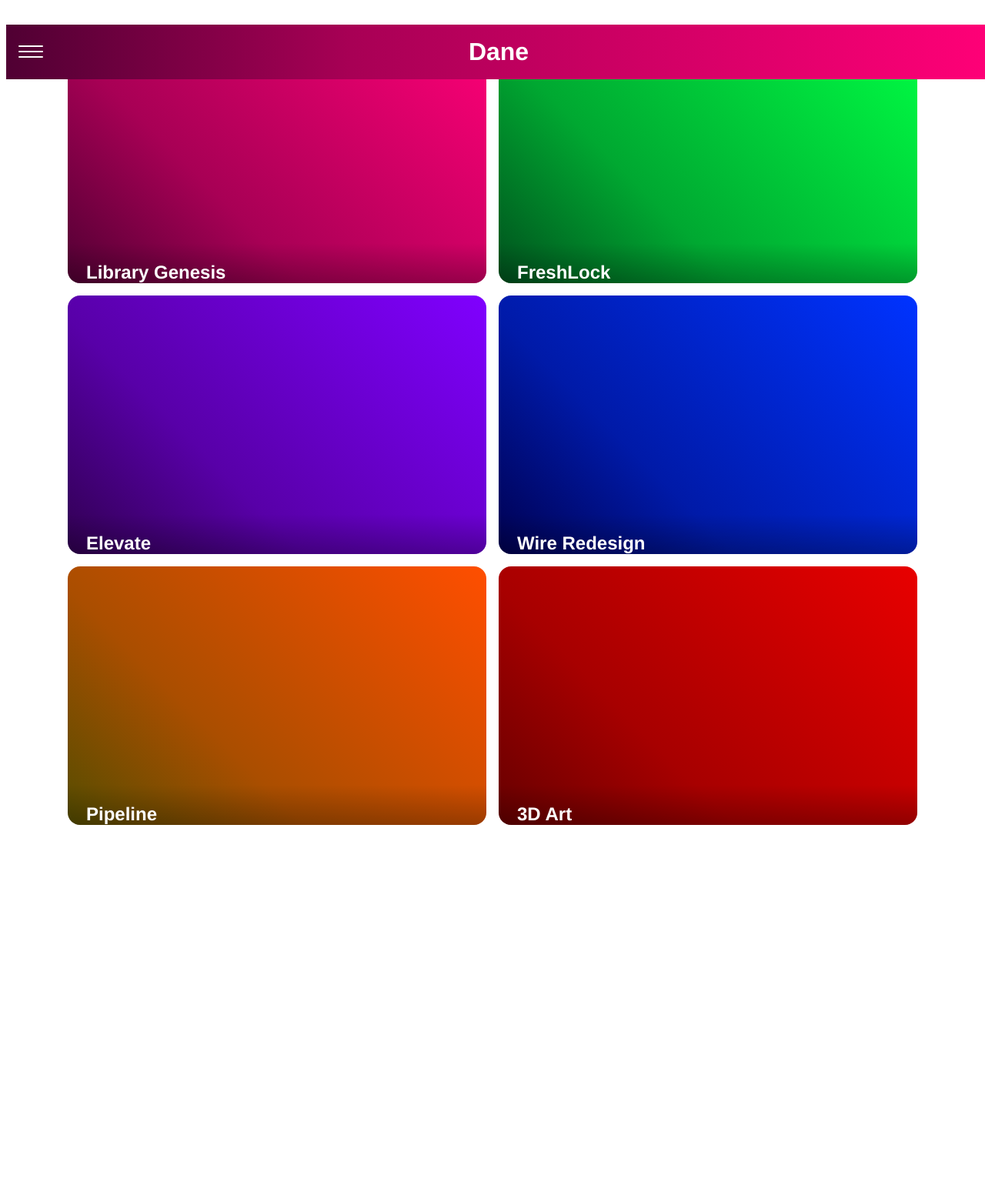
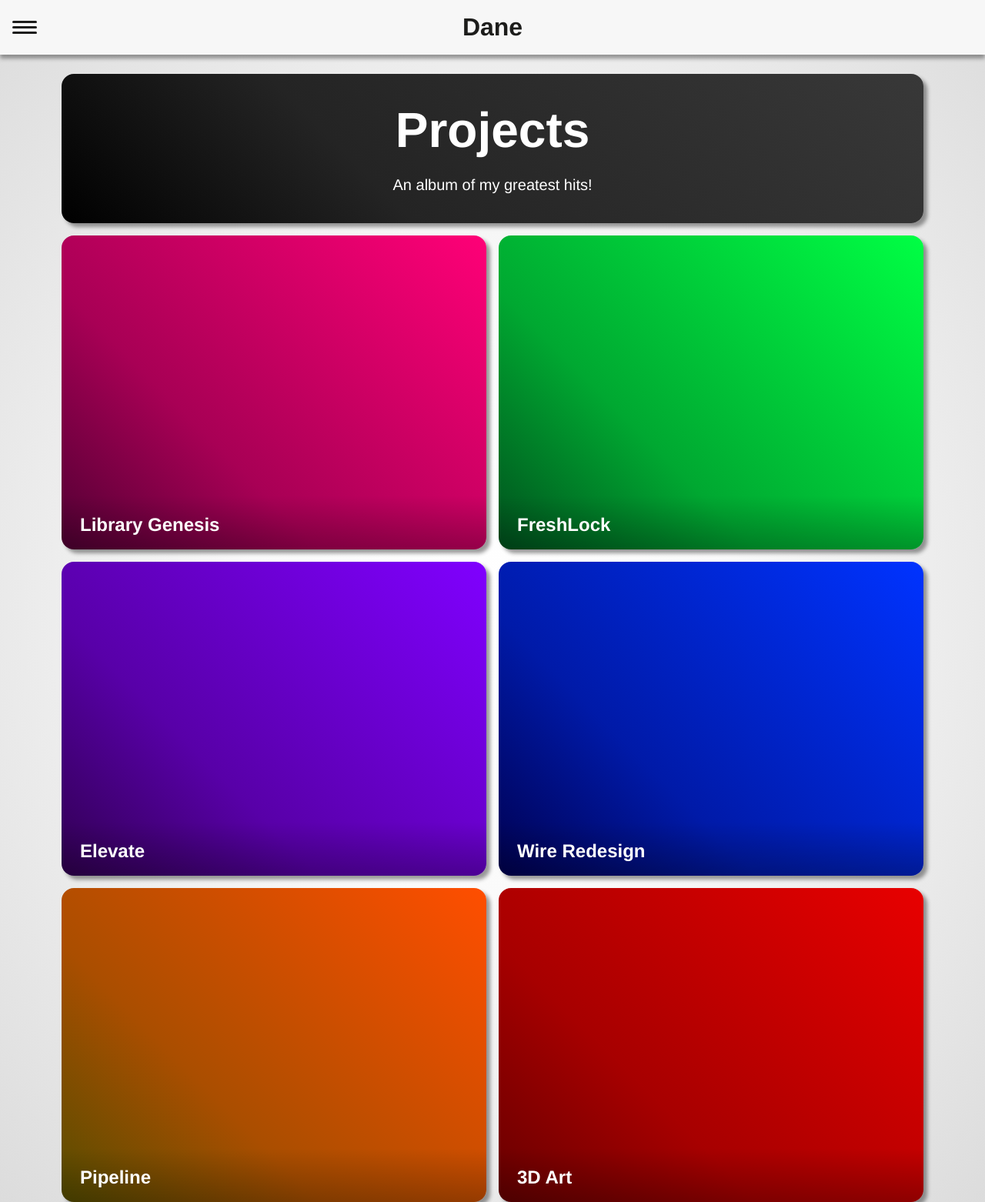
Before and after one commit to danelegassick/idm221-dfl34, a PHP site: page /projects.html in a window 1280 px wide. Shown: the whole page at 77% size. Before the commit the page ends 1072 px from the top, so only its background shows below. Run offline with PHP 8.4, Linux system fonts and the light colour scheme.

Commit message:
Fixed Card Formatting
card formatting adjusted, header adjusted, testing page organization

```diff
--- a/css/master.css
+++ b/css/master.css
@@ -4,9 +4,10 @@
 #28E425 (GREEN),
 #6622CC (PURPLE),
 #D6D6D6 (LIGHT GREY) */
-html {
+html, body {
     margin: 0;
     padding: 0;
+    background: radial-gradient( rgb(255, 255, 255) 0%, rgb(250, 250, 250) 35%, rgb(220, 220, 220) 100%);;
 }
 
 h1 {
@@ -21,9 +22,8 @@ h2 {
 }
 
 h3 {
-    margin-top: 0;
+    margin: 0;
 }
-
 
 body {
     font-family: Helvetica, Arial, sans-serif;
@@ -35,17 +35,17 @@ body {
 /* navigation styles*/
 
 header {
-    background: rgb(80,0,51);
-    background: linear-gradient(90deg, rgba(80,0,51,1) 0%, rgba(168,0,85,1) 35%, rgba(255,0,119,1) 100%);
+    background: rgb(247, 247, 247);
     text-align: center;
     width: 100%;
     position: fixed;
     z-index: 999;
-    color: white;
+    color: #1D1D1B;
+    box-shadow: 0px 5px 5px #2b2b2b74;
 }
 
 header h1{
-    color: white;
+    color: #1D1D1B;
 }
 
 nav {
@@ -53,8 +53,7 @@ nav {
     text-align: left;
     top: 100%;
     left: 0;
-    background: rgb(80,0,51);
-    background: linear-gradient(90deg, rgba(80,0,51,1) 0%, rgba(168,0,85,1) 35%, rgba(255,0,119,1) 100%);
+    background: rgb(247, 247, 247);
     width: 100%;
     transform: scale(1,0);
     transform-origin: top;
@@ -73,7 +72,7 @@ nav li {
 }
 
 nav a {
-    color: white;
+    color: #1D1D1B;
     text-decoration: none;
     font-size: 1.2rem;
     text-transform: uppercase;
@@ -81,7 +80,8 @@ nav a {
 }
 
 nav a:hover {
-    color: black;
+    font-weight:bold;
+    transition: font-weight 220ms ease-in-out;
 }
 
 .nav-toggle {
@@ -111,10 +111,10 @@ nav a:hover {
 .nav-toggle-label span::before,
 .nav-toggle-label span::after {
     display: block;
-    background: white;
-    height: 2px;
+    background: #1D1D1B;
+    height: 3px;
     width: 2rem;
-    border-radius: 2px;
+    border-radius: 4px;
     position: relative;
 }
 
@@ -132,109 +132,98 @@ nav a:hover {
     top: 7px;
 }
 
+/* END OF NAVIGATION*/
 
+/*GRID PROJECTS*/
+
+.projects {
+    grid-area: projects;
+    background: rgb(0,0,0);
+    background: linear-gradient(45deg, rgba(0,0,0,1) 0%, rgba(36,36,36,1) 35%, rgba(56,56,56,1) 100%);
+    border-radius: 1rem;
+    box-shadow: 5px 5px 5px#2b2b2b79;
+    padding: 1rem;
+    text-align: center;
+}
+
+.projects h1 {
+    font-size: 4rem;
+    color: white;
+}
+
+.projects p{
+    font-size: 1.25rem;
+    font-weight: normal;
+    color: white;
+}
 
 
 .block1 {
     background: none;
     grid-area: content1;
+    width: 100%;
 }
 
 .block2 {
     background: none;
     grid-area: content2;
+    width: 100%;
 }
 
 .block3 {
     background: none;
     grid-area: content3;
+    width: 100%;
 }
 
 .block4 {
     background: none;
     grid-area: content4;
+    width: 100%;
 }
 
 .block5 {
     background: none;
     grid-area: content5;
+    width: 100%;
 }
 
 .block6 {
     background: none;
     grid-area: content6;
+    width: 100%;
 }
-
-/*@keyframes in {
-    from {border: 0px solid #28E425;}
-    to {border: 20px solid #28E425;}
-  }
-
-  @keyframes out {
-    from {border: 20px solid #28E425;}
-    to {border: 0px solid #28E425;}
-  }*/
 
 .grid div {
     border: 0px solid white;
 }
 
-
-
 .grid {
     display: grid;
-    grid-template-columns: 1fr*6;
+    grid-template-columns: 1fr 1fr 1fr 1fr 1fr 1fr;
     grid-template-areas:
+    "projects projects projects projects projects projects"
     "content1 content2 content3 content4 content5 content6";
     gap: 1rem;
-    margin: 2rem 5rem;
+    margin: 0rem 5rem;
+    padding-top: 6rem;
 }
 
-
-.container {
-    text-align: center;
-}
-
-.container li {
-    display: inline;
-    margin: auto 10px auto 10px;
-}
-
-.container h1 {
-    margin-left: 30px;
-    margin-right: auto;
-
-}
-
-.headerProjects {
-    margin-left: auto;
-    margin-right: auto;
-}
-
-figure {
-    align-content: center;
-    text-align: center;
-}
-
-figcaption {
-    text-align: left;
-}
-
-.projectIcon {
-    width: auto;
-    height: 150px;
-}
 
 @media only screen and (max-width:1600px){
 
     .grid {
         grid-template-columns: 1fr 1fr;
         grid-template-areas:
+        "projects projects"
         "content1 content2"
         "content3 content4"
         "content5 content6";
     }
 
+    .grid div {
+        height: auto;
+    }
 
 }
 
@@ -243,6 +232,7 @@ figcaption {
     .grid {
         grid-template-columns: 1fr;
         grid-template-areas:
+        "projects"
         "content1"
         "content2"
         "content3"
@@ -251,8 +241,15 @@ figcaption {
         "content6";
     }
 
+    .grid div {
+        height: auto;
+    }
 
 }
+
+/*END OF PROJECT GRID*/
+
+
 
 .layout-structure {
     display: grid;
@@ -418,6 +415,7 @@ figcaption {
     border-radius: 1rem;
     overflow: hidden;
     transition: transform 500ms ease;
+    box-shadow: 5px 5px 5px#2b2b2b79;
 }
 
 .card:hover, .card:focus-within{
@@ -466,6 +464,10 @@ figcaption {
 
 .card:hover .card-title::after {
     transform: scaleX(1);
+}
+
+.card-body {
+    height: 8rem;
 }
 /*
 .button1 {
--- a/projects.html
+++ b/projects.html
@@ -7,7 +7,8 @@
     <title>Projects</title>
     <link rel="stylesheet" href="css/master.css">
 </head>
-<body class="lib-gen">
+
+<body>
 
     <header>
 <!--
@@ -64,7 +65,10 @@
 
         <div class="grid">
 
-
+            <div class="projects">
+                <h1>Projects</h1>
+                <p>An album of my greatest hits!</p>
+            </div>
 
                 <div class="block1">
 
@@ -72,7 +76,7 @@
                         <div class="card-content">
                         <h2 class="card-title">Library Genesis</h2>
 
-                        <p class="card-body">Lorem ipsum dolor sit amet consectetur adipisicing elit. Soluta mollitia nobis nulla eos incidunt itaque.</p>
+                        <p class="card-body">Library Genesis is a file sharing site that was in desperate need of a redesign. So I did it!</p>
 
                         <a href="./project docs/libgen.html" class="button1">View Project</a>
                         </div>
@@ -87,7 +91,7 @@
                         <div class="card-content">
                         <h2 class="card-title">FreshLock</h2>
 
-                        <p class="card-body">Lorem ipsum dolor sit amet consectetur adipisicing elit. Soluta mollitia nobis nulla eos incidunt itaque.</p>
+                        <p class="card-body">FreshLock is a design-thinking project working to solve problems of food waste in the home.</p>
 
                         <a href="./project docs/freshlock.html" class="button2">View Project</a>
                         </div>
@@ -101,7 +105,7 @@
                         <div class="card-content">
                         <h2 class="card-title">Elevate</h2>
 
-                        <p class="card-body">Lorem ipsum dolor sit amet consectetur adipisicing elit. Soluta mollitia nobis nulla eos incidunt itaque.</p>
+                        <p class="card-body">Elevate is an app design for a focus and productivity app designed to give back to the community.</p>
 
                         <a href="./project docs/elevate.html" class="button3">View Project</a>
                         </div>
@@ -115,7 +119,7 @@
                         <div class="card-content">
                         <h2 class="card-title">Wire Redesign</h2>
 
-                        <p class="card-body">Lorem ipsum dolor sit amet consectetur adipisicing elit. Soluta mollitia nobis nulla eos incidunt itaque.</p>
+                        <p class="card-body">Wire magazine has great in print graphics, but their site doesn't reflect that. See the redesign!</p>
 
                         <a href="./project docs/wire.html" class="button4">View Project</a>
                         </div>
@@ -129,7 +133,7 @@
                         <div class="card-content">
                         <h2 class="card-title">Pipeline</h2>
 
-                        <p class="card-body">Lorem ipsum dolor sit amet consectetur adipisicing elit. Soluta mollitia nobis nulla eos incidunt itaque.</p>
+                        <p class="card-body">Pipeline is a business pitch for a social network of surfers to share videos and compete at beaches.</p>
 
                         <a href="./project docs/pipeline.html" class="button5">View Project</a>
                         </div>
@@ -143,7 +147,7 @@
                             <div class="card-content">
                             <h2 class="card-title">3D Art</h2>
 
-                            <p class="card-body">Lorem ipsum dolor sit amet consectetur adipisicing elit. Soluta mollitia nobis nulla eos incidunt itaque.</p>
+                            <p class="card-body">Some of my favorite pieces from the last year that I have mocked up in Blender or Spark AR.</p>
 
                             <a href="./project docs/3Dart.html" class="button6">View Project</a>
                             </div>
```
